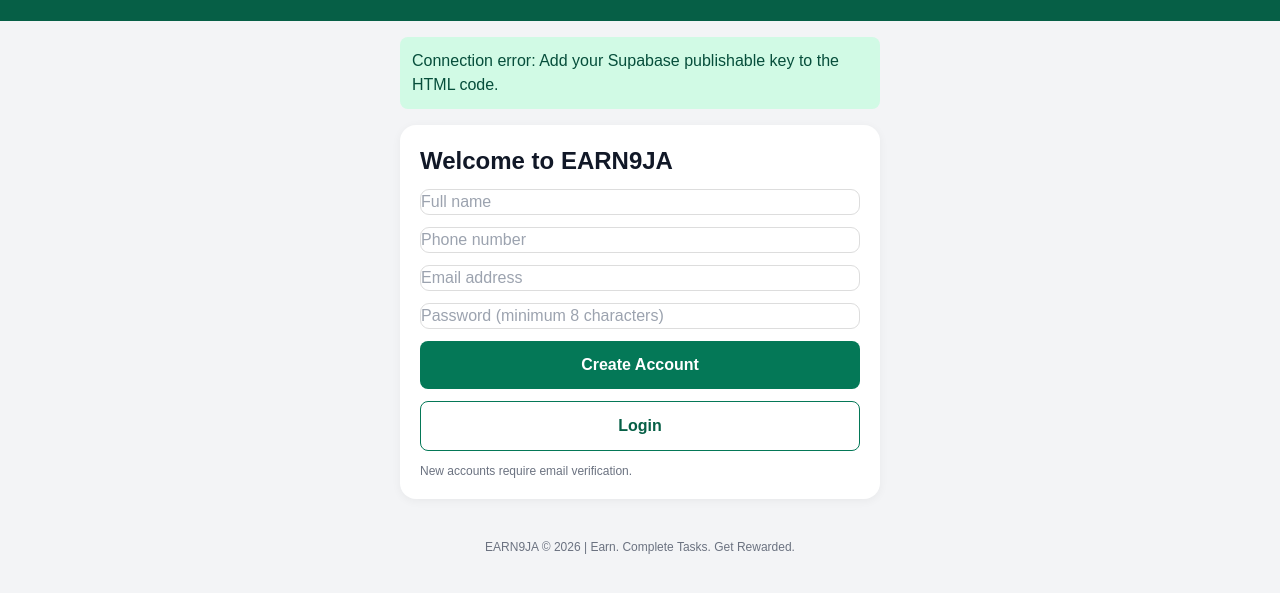
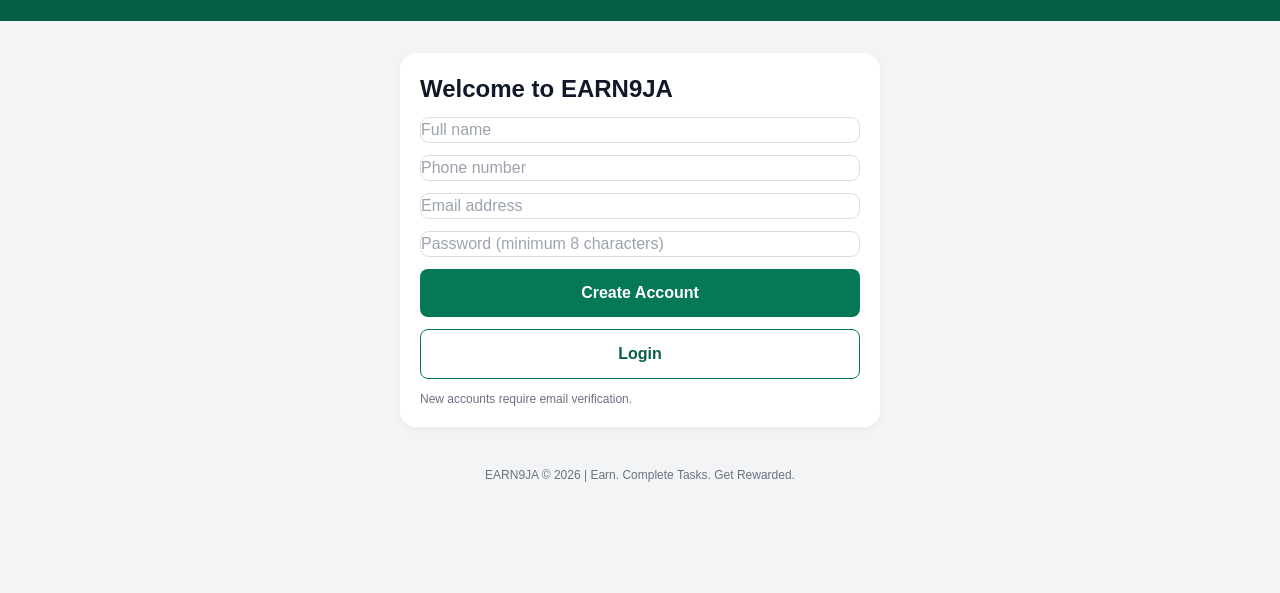
Before and after one commit to earn9ja88/task-rewards-demo, a plain HTML site: page index.html in a window 1280 px wide. Shown: the part 87-680 px from the top of the page. Drawn offline with nearby package versions, Linux system fonts and the light colour scheme.

Commit message:
Fix EARN9JA Supabase API Key and Database Connection
Updated the EARN9JA platform with the correct Supabase project configuration.

Improvements include:

- Updated Supabase project URL.
- Configured the EARN9JA publishable API key.
- Improved database connectivity.
- Fixed the API key placeholder.
- Prepared user registration and login for testing.
- Maintained the existing dashboard and task management features.

Further testing is required to verify registration, authentication, database permissions and administrator access.

```diff
--- a/index.html
+++ b/index.html
@@ -178,15 +178,13 @@ EARN9JA © 2026 | Earn. Complete Tasks. Get Rewarded.
 const SUPABASE_URL =
 "https://asvehrxwdwiprwucflyi.supabase.co";
 
-// Replace the placeholder with your publishable key.
 const SUPABASE_KEY =
-"PASTE_YOUR_SB_PUBLISHABLE_KEY_HERE";
+"sb_publishable_R4Rpfpob7uVyDXrJp5BDNQ_gjblP8M1";
 
 const db = window.supabase.createClient(
-SUPABASE_URL,
-SUPABASE_KEY
+  SUPABASE_URL,
+  SUPABASE_KEY
 );
-
 let currentUser = null;
 let currentProfile = null;
 
```
